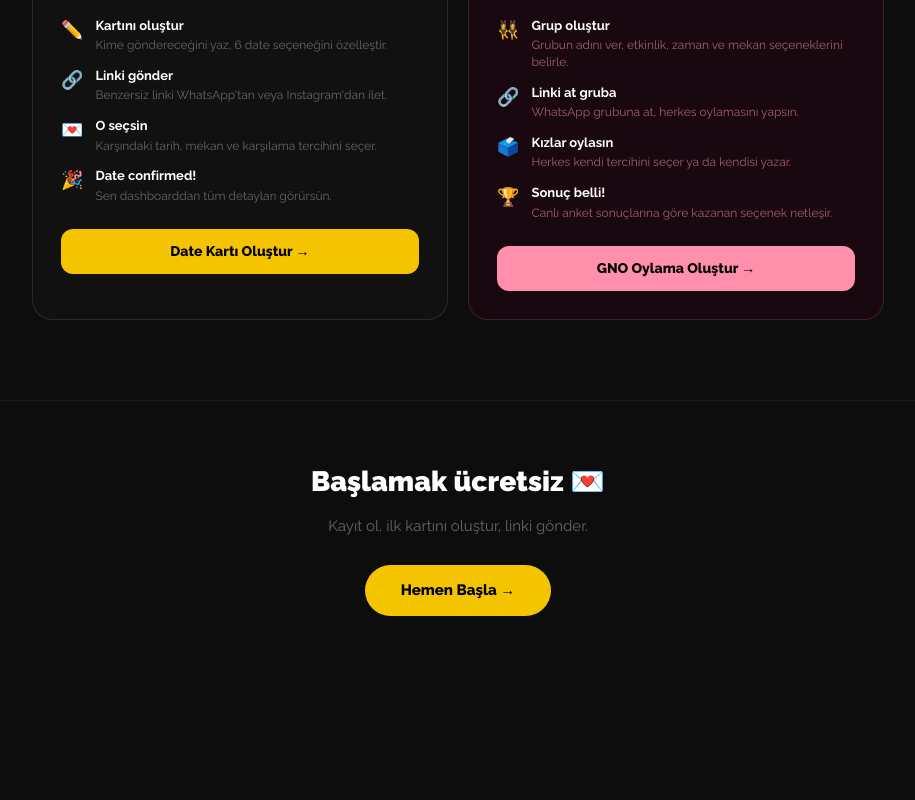
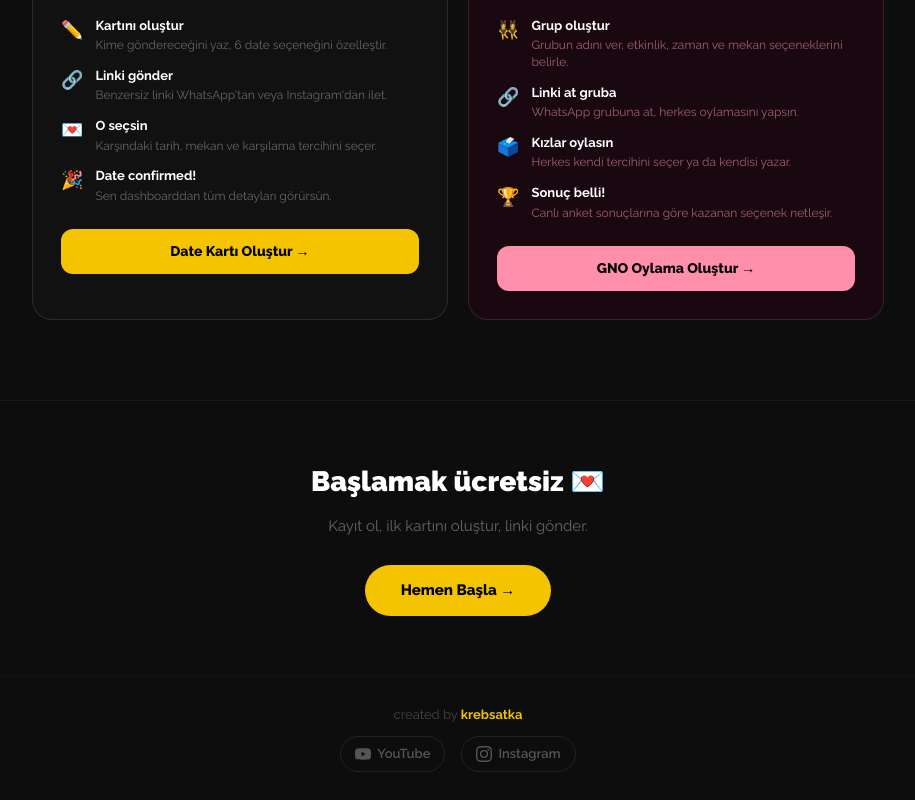
Before and after one commit to shizoberg/datewithme, a React (Vite) app in the folder client/: page / in a window 1280 px wide. Shown: the part 1421-2221 px from the top of the page, without its empty margins (182-1097 px from the left). Before the commit the page ends 2097 px from the top, so only its background shows below. Built offline with nearby package versions, Linux system fonts and the light colour scheme; no server answers.

Commit message:
feat: add footer with created by krebsatka + YouTube & Instagram links

```diff
--- a/client/src/pages/LandingPage.tsx
+++ b/client/src/pages/LandingPage.tsx
@@ -179,6 +179,29 @@
         </Link>
       </section>
 
+      {/* CREATED BY */}
+      <footer style={{ borderTop: '1px solid #141414', padding: '28px 24px', textAlign: 'center' }}>
+        <p style={{ color: '#444', fontSize: '13px', marginBottom: '12px' }}>
+          created by <span style={{ color: '#F5C400', fontWeight: 700 }}>krebsatka</span>
+        </p>
+        <div style={{ display: 'flex', justifyContent: 'center', gap: '16px' }}>
+          <a href="https://www.youtube.com/@krebsatka" target="_blank" rel="noopener noreferrer"
+            style={{ display: 'flex', alignItems: 'center', gap: '6px', color: '#555', textDecoration: 'none', fontSize: '13px', fontWeight: 600, padding: '7px 14px', borderRadius: '9999px', border: '1px solid #222', transition: 'all 0.15s' }}
+            onMouseEnter={e => { (e.currentTarget as HTMLAnchorElement).style.borderColor = '#FF0000'; (e.currentTarget as HTMLAnchorElement).style.color = '#FF4444' }}
+            onMouseLeave={e => { (e.currentTarget as HTMLAnchorElement).style.borderColor = '#222'; (e.currentTarget as HTMLAnchorElement).style.color = '#555' }}>
+            <svg width="16" height="16" viewBox="0 0 24 24" fill="currentColor"><path d="M23.5 6.2a3 3 0 0 0-2.1-2.1C19.5 3.5 12 3.5 12 3.5s-7.5 0-9.4.6A3 3 0 0 0 .5 6.2 31 31 0 0 0 0 12a31 31 0 0 0 .5 5.8 3 3 0 0 0 2.1 2.1c1.9.6 9.4.6 9.4.6s7.5 0 9.4-.6a3 3 0 0 0 2.1-2.1A31 31 0 0 0 24 12a31 31 0 0 0-.5-5.8zM9.75 15.5v-7l6.25 3.5-6.25 3.5z"/></svg>
+            YouTube
+          </a>
+          <a href="https://www.instagram.com/krebsatka" target="_blank" rel="noopener noreferrer"
+            style={{ display: 'flex', alignItems: 'center', gap: '6px', color: '#555', textDecoration: 'none', fontSize: '13px', fontWeight: 600, padding: '7px 14px', borderRadius: '9999px', border: '1px solid #222', transition: 'all 0.15s' }}
+            onMouseEnter={e => { (e.currentTarget as HTMLAnchorElement).style.borderColor = '#E1306C'; (e.currentTarget as HTMLAnchorElement).style.color = '#E1306C' }}
+            onMouseLeave={e => { (e.currentTarget as HTMLAnchorElement).style.borderColor = '#222'; (e.currentTarget as HTMLAnchorElement).style.color = '#555' }}>
+            <svg width="16" height="16" viewBox="0 0 24 24" fill="currentColor"><path d="M12 2.163c3.204 0 3.584.012 4.85.07 3.252.148 4.771 1.691 4.919 4.919.058 1.265.069 1.645.069 4.849 0 3.205-.012 3.584-.069 4.849-.149 3.225-1.664 4.771-4.919 4.919-1.266.058-1.644.07-4.85.07-3.204 0-3.584-.012-4.849-.07-3.26-.149-4.771-1.699-4.919-4.92-.058-1.265-.07-1.644-.07-4.849 0-3.204.013-3.583.07-4.849.149-3.227 1.664-4.771 4.919-4.919 1.266-.057 1.645-.069 4.849-.069zM12 0C8.741 0 8.333.014 7.053.072 2.695.272.273 2.69.073 7.052.014 8.333 0 8.741 0 12c0 3.259.014 3.668.072 4.948.2 4.358 2.618 6.78 6.98 6.98C8.333 23.986 8.741 24 12 24c3.259 0 3.668-.014 4.948-.072 4.354-.2 6.782-2.618 6.979-6.98.059-1.28.073-1.689.073-4.948 0-3.259-.014-3.667-.072-4.947-.196-4.354-2.617-6.78-6.979-6.98C15.668.014 15.259 0 12 0zm0 5.838a6.162 6.162 0 1 0 0 12.324 6.162 6.162 0 0 0 0-12.324zM12 16a4 4 0 1 1 0-8 4 4 0 0 1 0 8zm6.406-11.845a1.44 1.44 0 1 0 0 2.881 1.44 1.44 0 0 0 0-2.881z"/></svg>
+            Instagram
+          </a>
+        </div>
+      </footer>
+
     </div>
   )
 }
```
